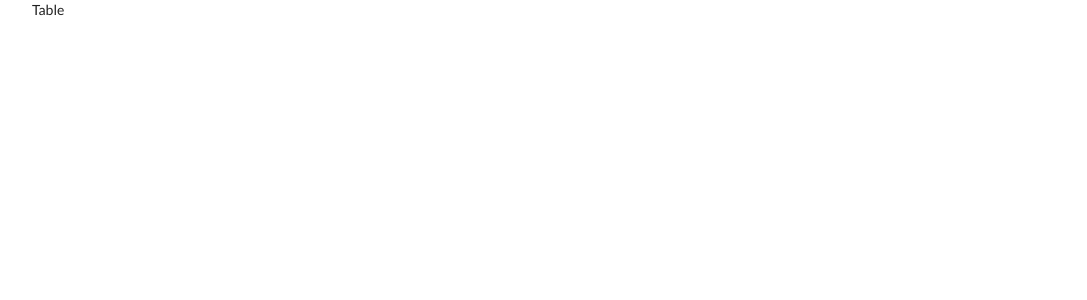
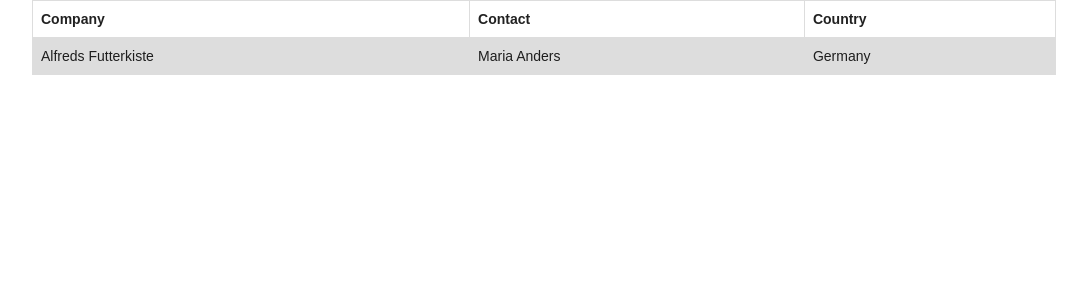
Before and after one commit to azmul/pathao-technical-assessment, a React (Create React App) app: page / in a window 1280 px wide. Shown: the top 300 px of the page, without its empty margins (96-1183 px from the left). Built offline with nearby package versions, Linux system fonts and the light colour scheme; no server answers.

Commit message:
data fetching done

```diff
--- a/src/components/App/App.css
+++ b/src/components/App/App.css
@@ -1,3 +1,3 @@
 .App {
   margin-left: 10%;
-  margin-right: 100%; }
+  margin-right: 10%; }
--- a/src/components/App/App.scss
+++ b/src/components/App/App.scss
@@ -1,4 +1,4 @@
 .App{
   margin-left: 10%;
-  margin-right: 100%;
+  margin-right: 10%;
 }
--- a/src/components/App/Table/Table.css
+++ b/src/components/App/Table/Table.css
@@ -0,0 +1,12 @@
+table {
+  font-family: arial, sans-serif;
+  border-collapse: collapse;
+  width: 100%; }
+
+td, th {
+  border: 1px solid #dddddd;
+  text-align: left;
+  padding: 8px; }
+
+tr:nth-child(even) {
+  background-color: #dddddd; }
--- a/src/components/App/Table/Table.js
+++ b/src/components/App/Table/Table.js
@@ -1,18 +1,54 @@
 import React, { Component } from 'react';
 import PropTypes from 'prop-types';
+import {connect} from 'react-redux';
 
 import './Table.css';
+import {fetchdatas} from '../../../redux/actions/tableActions';
 
 class Table extends Component {
     constructor(props) {
         super(props);
-        this.state = {  };
+        this.state = {
+            done: false
+        };
+    }
+    componentWillMount = () =>{
+        this.props.fetchdatas();
     }
     render() {
+        const {datas} = this.props;
+        const tableHeaderData = datas[1];
+
+        //const tableHeader = Object.keys(tableHeaderData);
+        console.log(tableHeaderData);
+
         return (
-            <div>Table</div>
+            <table>
+                <tbody>
+                    <tr>
+                        <th>Company</th>
+                        <th>Contact</th>
+                        <th>Country</th>
+                    </tr>
+                    <tr>
+                        <td>Alfreds Futterkiste</td>
+                        <td>Maria Anders</td>
+                        <td>Germany</td>
+                    </tr>
+                </tbody>
+            </table>
         );
     }
 }
 
-export default Table;
+Table.propTypes = {
+    fetchdatas: PropTypes.func.isRequired,
+    datas: PropTypes.array.isRequired
+}
+
+const mapStateToProps = ({datas}) =>{
+  return{
+      datas : datas.items
+  }
+}
+export default connect(mapStateToProps ,{fetchdatas})(Table);
--- a/src/components/App/Table/Table.scss
+++ b/src/components/App/Table/Table.scss
@@ -0,0 +1,15 @@
+table {
+    font-family: arial, sans-serif;
+    border-collapse: collapse;
+    width: 100%;
+}
+
+td, th {
+    border: 1px solid #dddddd;
+    text-align: left;
+    padding: 8px;
+}
+
+tr:nth-child(even) {
+    background-color: #dddddd;
+}
--- a/src/index.js
+++ b/src/index.js
@@ -8,7 +8,7 @@ import registerServiceWorker from './registerServiceWorker';
 import axios from 'axios';
 
 import store from './redux/store';
-axios.defaults.baseURL = 'http://localhost:3004/datas/';
+axios.defaults.baseURL = 'http://localhost:3004/';
 
 ReactDOM.render(
     <Provider store={store}>
```
